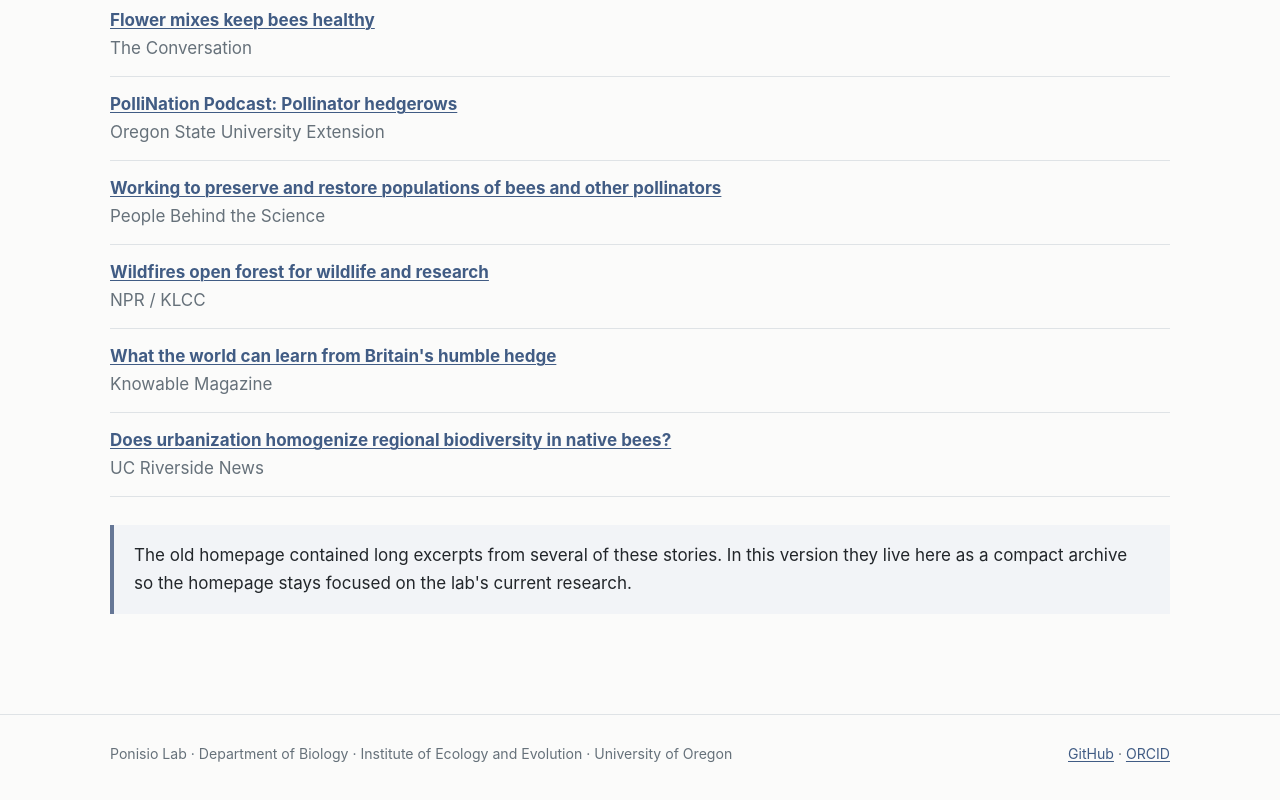
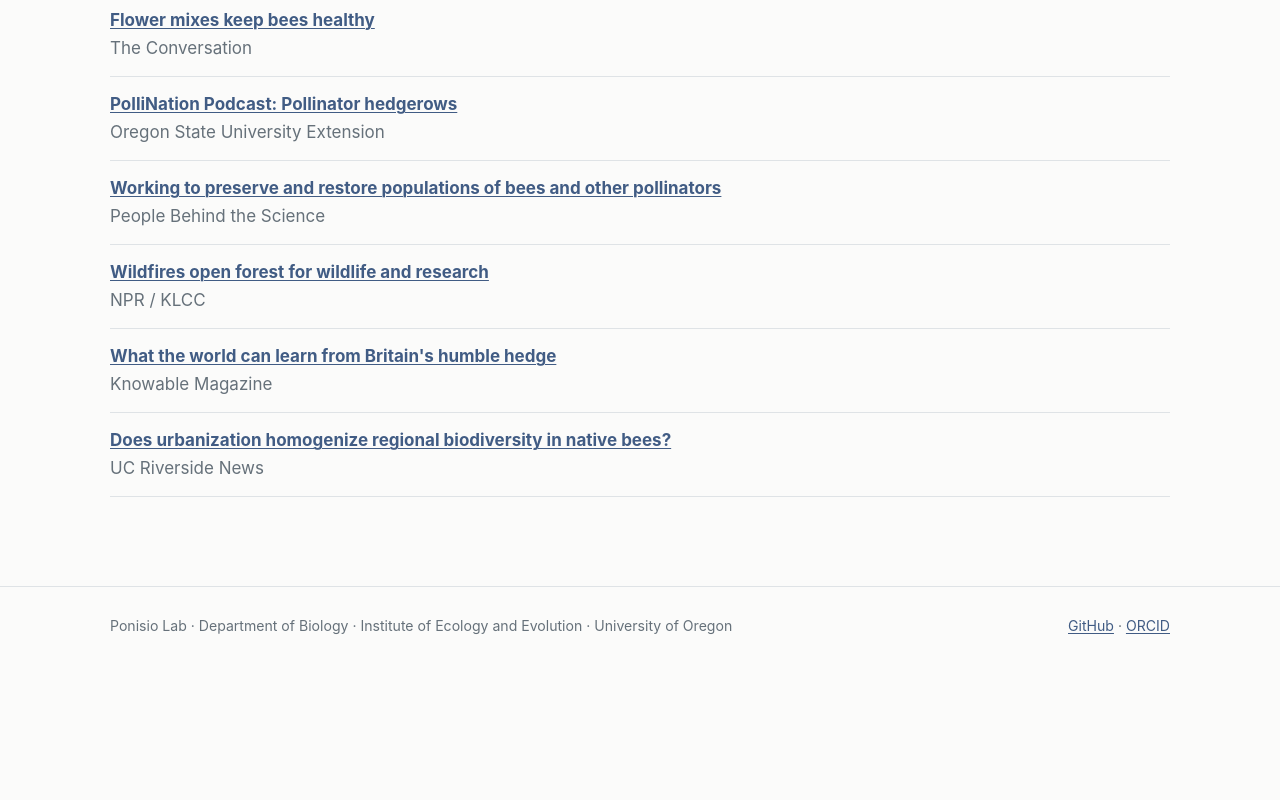
Before and after one commit to lponisio/lponisio.github.io, a plain HTML site: page media.html in a window 1280 px wide. Shown: the part 639-1439 px from the top of the page. After the commit the page ends 1317 px from the top, so only its background shows below. Drawn offline with Linux system fonts and the light colour scheme.

Commit message:
fix: removed media

```diff
--- a/media.html
+++ b/media.html
@@ -29,7 +29,6 @@
 <li><strong><a href="https://knowablemagazine.org/">What the world can learn from Britain's humble hedge</a></strong><span class="muted">Knowable Magazine</span></li>
 <li><strong><a href="https://news.ucr.edu/">Does urbanization homogenize regional biodiversity in native bees?</a></strong><span class="muted">UC Riverside News</span></li>
 </ul>
-<div class="callout"><p>The old homepage contained long excerpts from several of these stories. In this version they live here as a compact archive so the homepage stays focused on the lab's current research.</p></div>
 </div></main>
 <footer class="site-footer"><div class="wrap footer-grid">
 <p>Ponisio Lab · Department of Biology · Institute of Ecology and Evolution · University of Oregon</p>
```
